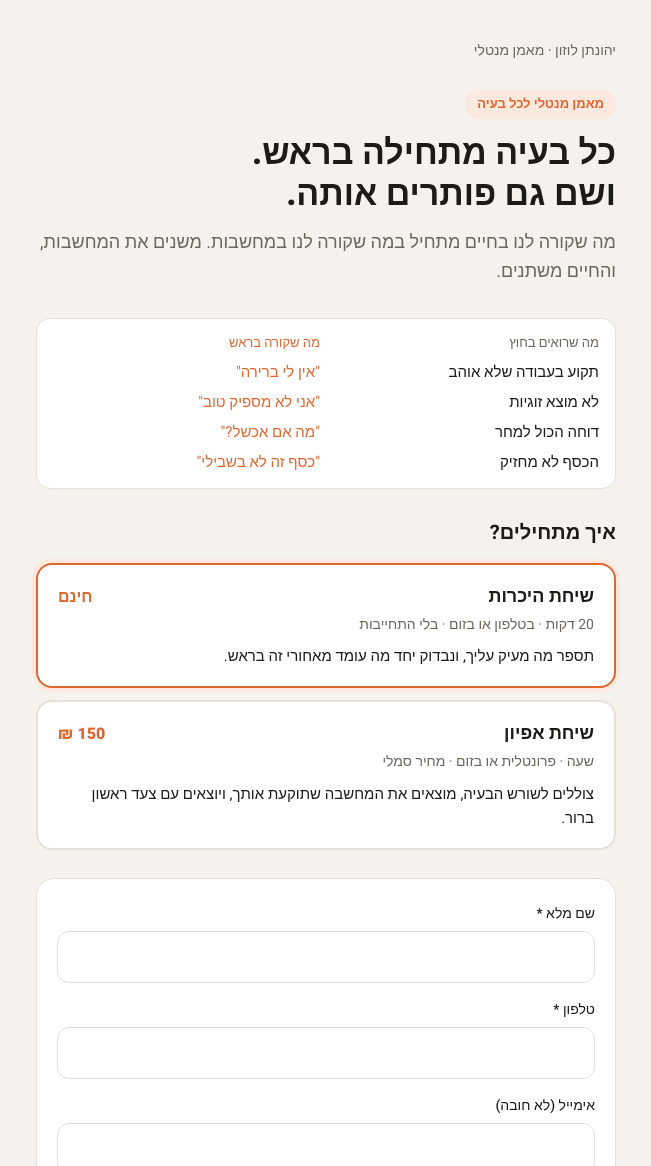
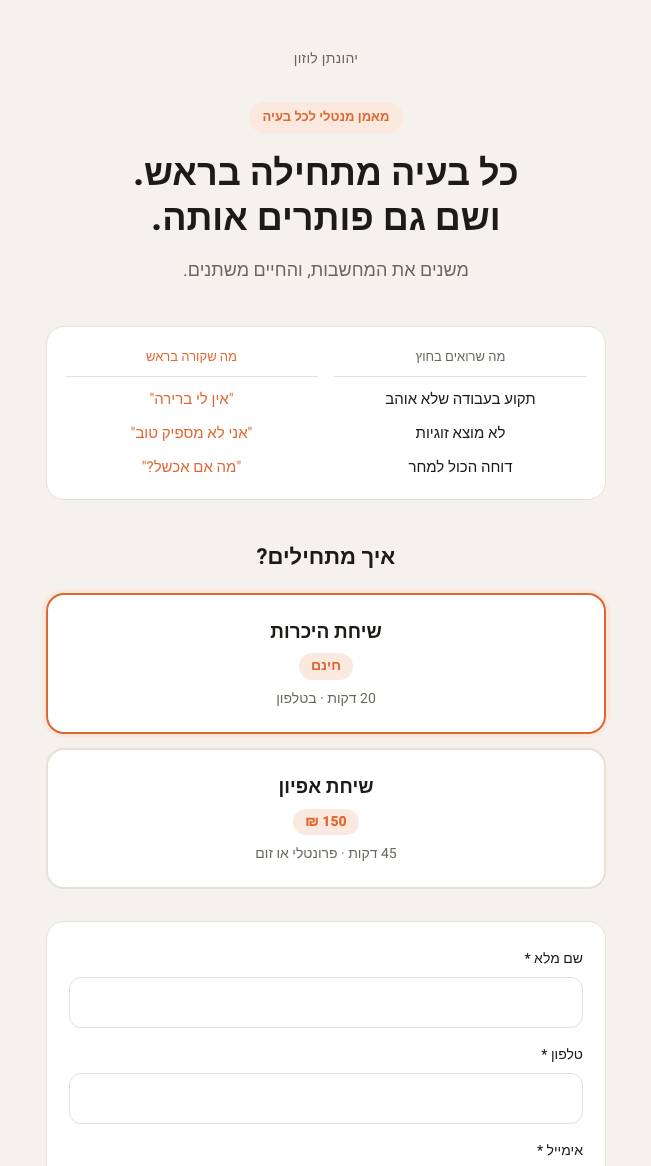
Before and after one commit to YehonatanLuzon/yehonatanluzon.github.io, a plain HTML site: page lecture/index.html in a window 1280 px wide. Shown: the top 1166 px of the page, without its empty margins (314-965 px from the left). Drawn offline with Linux system fonts and the light colour scheme.

Commit message:
Lecture page: centered layout, trimmed text, 45-min afyun, required email
Co-Authored-By: Claude Opus 5.5 <noreply@anthropic.com>
Claude-Session: https://claude.ai/code/session_01RWKvqb65YmR2ZU9ApvvHmk

```diff
--- a/lecture/index.html
+++ b/lecture/index.html
@@ -10,54 +10,56 @@
   :root{--bg:#F5F2ED;--ink:#1d1b18;--muted:#6b655c;--accent:#E0662F;--accent-soft:#fbe9df;--card:#fff;--line:#e6e0d6}
   *{box-sizing:border-box}
   body{margin:0;background:var(--bg);color:var(--ink);font-family:Heebo,system-ui,sans-serif;line-height:1.6}
-  .wrap{max-width:620px;margin:0 auto;padding:40px 20px 60px}
-  .brand{font-size:14px;color:var(--muted);font-weight:500;margin-bottom:28px}
-  .tag{display:inline-block;background:var(--accent-soft);color:var(--accent);font-weight:700;font-size:13px;padding:4px 12px;border-radius:99px;margin-bottom:14px}
-  h1{font-size:34px;line-height:1.2;margin:0 0 14px;font-weight:800}
-  .lead{font-size:18px;color:var(--muted);margin:0 0 32px}
-  h2{font-size:20px;margin:0 0 14px}
-  .options{display:grid;gap:12px;margin-bottom:28px}
-  .opt{position:relative;display:block;background:var(--card);border:2px solid var(--line);border-radius:16px;padding:18px 20px;cursor:pointer;transition:border-color .15s,box-shadow .15s}
+  .wrap{max-width:600px;margin:0 auto;padding:48px 20px 64px}
+  .head{text-align:center}
+  .brand{font-size:14px;color:var(--muted);font-weight:500;margin-bottom:32px;text-align:center;letter-spacing:.3px}
+  .tag{display:inline-block;background:var(--accent-soft);color:var(--accent);font-weight:700;font-size:13px;padding:5px 14px;border-radius:99px;margin-bottom:18px}
+  h1,.lead,h2{text-align:center}
+  h1{font-size:36px;line-height:1.25;margin:0 0 16px;font-weight:800}
+  .lead{font-size:18px;color:var(--muted);margin:0 auto 40px;max-width:460px}
+  h2{font-size:22px;margin:0 0 18px}
+  .options{display:grid;gap:14px;margin-bottom:32px}
+  .opt{position:relative;display:block;text-align:center;background:var(--card);border:2px solid var(--line);border-radius:18px;padding:22px 20px;cursor:pointer;transition:border-color .15s,box-shadow .15s}
   .opt input{position:absolute;opacity:0;pointer-events:none}
   .opt:has(input:checked){border-color:var(--accent);box-shadow:0 0 0 4px var(--accent-soft)}
-  .opt .top{display:flex;justify-content:space-between;align-items:baseline;gap:12px}
-  .opt .name{font-weight:700;font-size:18px}
-  .opt .price{font-weight:800;color:var(--accent);white-space:nowrap}
-  .opt .meta{font-size:14px;color:var(--muted);margin-top:2px}
-  .opt .desc{font-size:15px;margin-top:8px}
-  form{background:var(--card);border-radius:18px;padding:24px 20px;border:1px solid var(--line)}
+  .opt .top{display:flex;flex-direction:column;align-items:center;gap:6px}
+  .opt .name{font-weight:700;font-size:19px}
+  .opt .price{font-weight:800;font-size:14px;color:var(--accent);background:var(--accent-soft);padding:2px 12px;border-radius:99px;white-space:nowrap}
+  .opt .meta{font-size:14px;color:var(--muted);margin-top:8px}
+  .opt .desc{font-size:15px;margin:8px auto 0;max-width:420px}
+  form{background:var(--card);border-radius:18px;padding:26px 22px;border:1px solid var(--line)}
   label.f{display:block;font-size:14px;font-weight:500;margin:0 0 6px}
   input.t{width:100%;font:inherit;font-size:16px;padding:12px 14px;border:1.5px solid var(--line);border-radius:12px;background:#fff;margin-bottom:16px;direction:rtl}
   input.t:focus{outline:none;border-color:var(--accent)}
   input[type=tel],input[type=email]{text-align:right}
   button{width:100%;font:inherit;font-size:18px;font-weight:700;color:#fff;background:var(--accent);border:0;border-radius:12px;padding:14px;cursor:pointer}
   button[disabled]{opacity:.6;cursor:default}
-  .err{color:#b42318;font-size:14px;min-height:20px;margin:-4px 0 10px}
-  .privacy{font-size:13px;color:var(--muted);margin:12px 0 0;text-align:center}
+  .err{color:#b42318;font-size:14px;min-height:20px;margin:-4px 0 10px;text-align:center}
+  .privacy{font-size:13px;color:var(--muted);margin:14px 0 0;text-align:center}
   .done{display:none;text-align:center;background:var(--card);border-radius:18px;padding:36px 20px;border:1px solid var(--line)}
   .done h2{font-size:24px}
-  .ex{background:var(--card);border:1px solid var(--line);border-radius:14px;padding:14px 16px;margin:0 0 28px;display:grid;grid-template-columns:1fr 1fr;gap:6px 12px;font-size:15px}
-  .ex .h{font-size:13px;color:var(--muted)}
+  .ex{background:var(--card);border:1px solid var(--line);border-radius:18px;padding:20px 18px;margin:0 0 40px;display:grid;grid-template-columns:1fr 1fr;gap:10px 16px;font-size:15px;text-align:center}
+  .ex .h{font-size:13px;color:var(--muted);font-weight:500;padding-bottom:8px;border-bottom:1px solid var(--line)}
   .ex .m{color:var(--accent)}
-  .foot{margin-top:36px;font-size:14px;color:var(--muted);text-align:center}
+  .foot{margin-top:40px;font-size:14px;color:var(--muted);text-align:center}
   .foot a{color:var(--muted)}
+  @media (max-width:420px){h1{font-size:30px}.ex{font-size:14px;padding:16px 12px}}
 </style>
 </head>
 <body>
 <div class="wrap">
-  <div class="brand">יהונתן לוזון · מאמן מנטלי</div>
+  <div class="brand">יהונתן לוזון</div>
 
   <div id="main">
-    <span class="tag">מאמן מנטלי לכל בעיה</span>
+    <div class="head"><span class="tag">מאמן מנטלי לכל בעיה</span></div>
     <h1>כל בעיה מתחילה בראש.<br>ושם גם פותרים אותה.</h1>
-    <p class="lead">מה שקורה לנו בחיים מתחיל במה שקורה לנו במחשבות. משנים את המחשבות, והחיים משתנים.</p>
+    <p class="lead">משנים את המחשבות, והחיים משתנים.</p>
 
     <div class="ex">
       <div class="h">מה שרואים בחוץ</div><div class="h m">מה שקורה בראש</div>
       <div>תקוע בעבודה שלא אוהב</div><div class="m">"אין לי ברירה"</div>
       <div>לא מוצא זוגיות</div><div class="m">"אני לא מספיק טוב"</div>
       <div>דוחה הכול למחר</div><div class="m">"מה אם אכשל?"</div>
-      <div>הכסף לא מחזיק</div><div class="m">"כסף זה לא בשבילי"</div>
     </div>
 
     <h2>איך מתחילים?</h2>
@@ -65,14 +67,12 @@
       <label class="opt">
         <input type="radio" name="call" value="free" checked>
         <div class="top"><span class="name">שיחת היכרות</span><span class="price">חינם</span></div>
-        <div class="meta">20 דקות · בטלפון או בזום · בלי התחייבות</div>
-        <div class="desc">תספר מה מעיק עליך, ונבדוק יחד מה עומד מאחורי זה בראש.</div>
+        <div class="meta">20 דקות · בטלפון</div>
       </label>
       <label class="opt">
         <input type="radio" name="call" value="afyun">
         <div class="top"><span class="name">שיחת אפיון</span><span class="price">150 ₪</span></div>
-        <div class="meta">שעה · פרונטלית או בזום · מחיר סמלי</div>
-        <div class="desc">צוללים לשורש הבעיה, מוצאים את המחשבה שתוקעת אותך, ויוצאים עם צעד ראשון ברור.</div>
+        <div class="meta">45 דקות · פרונטלי או זום</div>
       </label>
     </div>
 
@@ -81,17 +81,17 @@
       <input class="t" id="n" name="full_name" autocomplete="name">
       <label class="f" for="p">טלפון *</label>
       <input class="t" id="p" name="phone" type="tel" inputmode="tel" autocomplete="tel">
-      <label class="f" for="e">אימייל (לא חובה)</label>
+      <label class="f" for="e">אימייל *</label>
       <input class="t" id="e" name="email" type="email" autocomplete="email">
       <div class="err" id="err"></div>
       <button id="b" type="submit">שריין לי שיחה</button>
-      <p class="privacy">🔒 הפרטים שלך נשמרים במערכת ניהול הלקוחות שלי בלבד, ומשמשים רק כדי שאחזור אליך לתיאום השיחה. הם לא מועברים לאף גורם אחר.</p>
+      <p class="privacy">🔒 הפרטים נשמרים אצלי בלבד ולא מועברים לאף אחד.</p>
     </form>
   </div>
 
   <div class="done" id="done">
-    <h2>תודה! קיבלתי את הפרטים 🙏</h2>
-    <p id="doneTxt">אחזור אליך בקרוב בוואטסאפ כדי לתאם מועד.</p>
+    <h2>תודה! 🙏</h2>
+    <p id="doneTxt">אחזור אליך בוואטסאפ לתיאום מועד.</p>
   </div>
 
   <div class="foot">לשאלות: 058-500-8617</div>
@@ -101,7 +101,7 @@
   var ENDPOINT = 'https://flowlecrm.com/api/apps/69d252f46a73c52a0ba689dc/functions/submitLandingPageLead';
   var PAGES = {
     free:  { id: '6afa415dee5fa69f74c1255a', name: 'שיחת היכרות 20 דק׳ (חינם)', label: 'שיחת ההיכרות' },
-    afyun: { id: '6afa40ee426b7d142b27c2af', name: 'שיחת אפיון שעה (150 ₪)', label: 'שיחת האפיון' }
+    afyun: { id: '6afa40ee426b7d142b27c2af', name: 'שיחת אפיון 45 דק׳ (150 ₪)', label: 'שיחת האפיון' }
   };
   var ref = '';
   try { ref = new URLSearchParams(location.search).get('ref') || ''; } catch (e) {}
@@ -113,7 +113,7 @@
     var name = form.full_name.value.trim(), phone = form.phone.value.trim(), email = form.email.value.trim();
     if (!name) { err.textContent = 'נשמח לדעת את שמך.'; return; }
     if (phone.replace(/\D/g, '').length < 9) { err.textContent = 'מספר הטלפון לא נראה תקין — בדוק שהוקלד במלואו.'; return; }
-    if (email && !/^\S+@\S+\.\S+$/.test(email)) { err.textContent = 'כתובת האימייל לא נראית תקינה. אפשר גם להשאיר ריק.'; return; }
+    if (!/^\S+@\S+\.\S+$/.test(email)) { err.textContent = 'נא להזין כתובת אימייל תקינה.'; return; }
     var choice = document.querySelector('input[name=call]:checked').value, pg = PAGES[choice];
     err.textContent = ''; btn.disabled = true; btn.textContent = 'שולח...';
     try {
@@ -125,7 +125,7 @@
       var j = await r.json().catch(function () { return {}; });
       if (!j.success) throw new Error('fail');
       document.getElementById('main').style.display = 'none';
-      document.getElementById('doneTxt').textContent = 'נרשמת ל' + pg.label + '. אחזור אליך בקרוב בוואטסאפ כדי לתאם מועד.';
+      document.getElementById('doneTxt').textContent = 'אחזור אליך בוואטסאפ לתיאום ' + pg.label + '.';
       document.getElementById('done').style.display = 'block';
     } catch (e) {
       err.textContent = 'משהו נתקע בשליחה. נסה שוב בעוד רגע, או כתוב לי ישירות: 058-500-8617';
```
